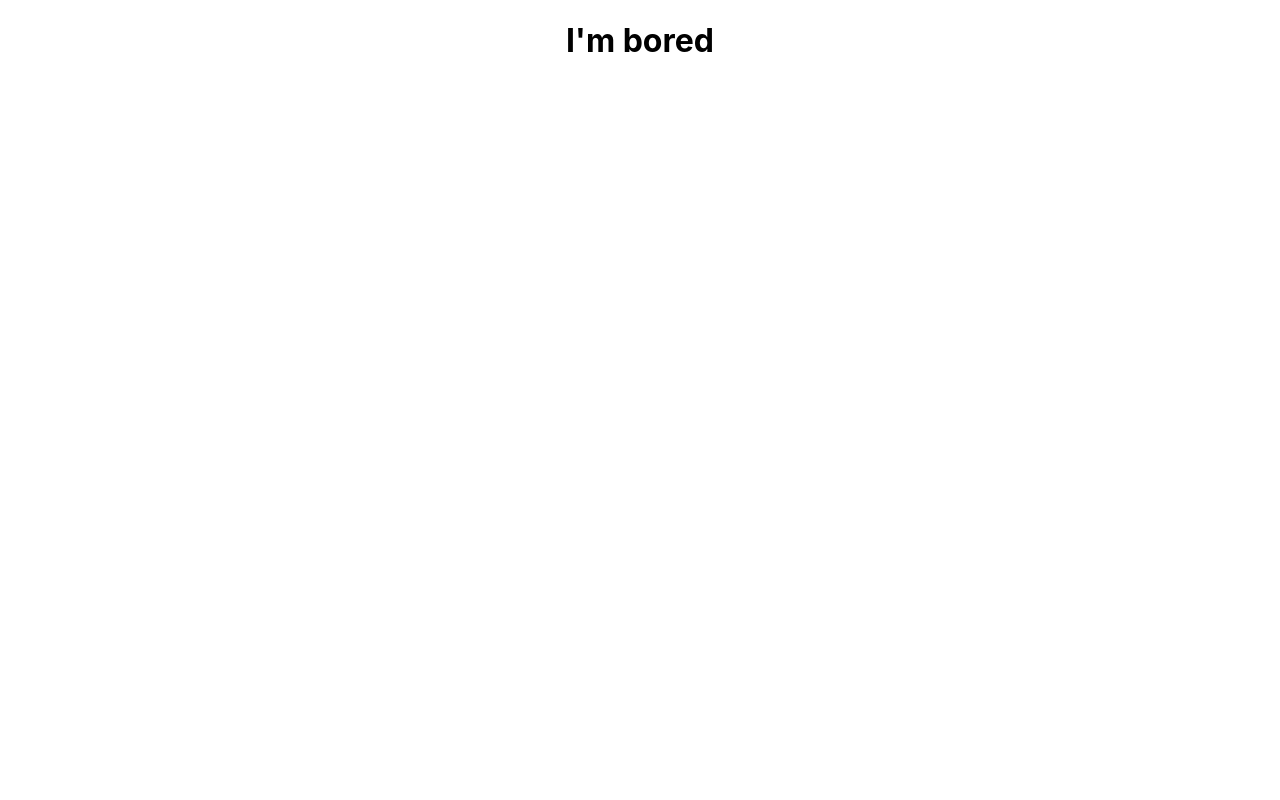
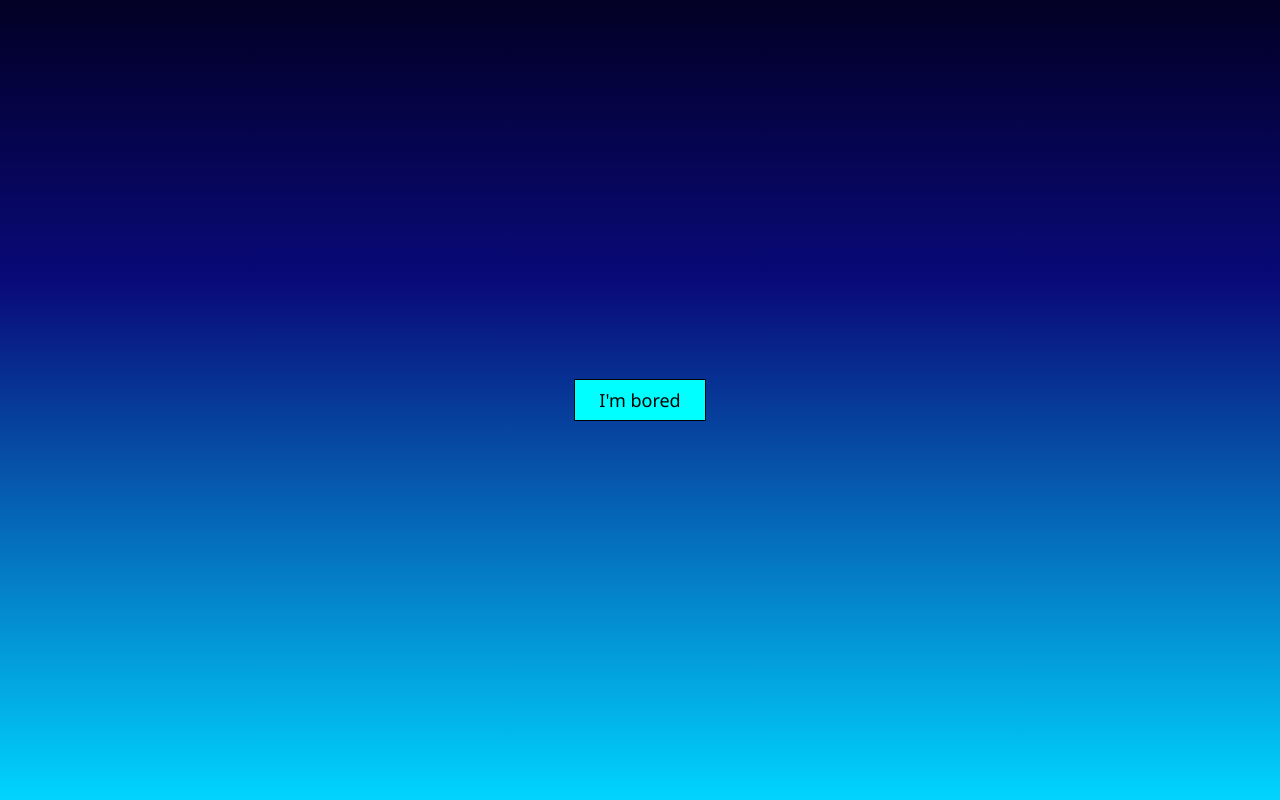
Before and after one commit to kareembh/bored, a React (Create React App) app: page / in a window 1280 px wide. Built offline with nearby package versions, Linux system fonts and the light colour scheme.

Commit message:
added css resets, added some css styles and class names

```diff
--- a/src/App.css
+++ b/src/App.css
@@ -1,38 +1,8 @@
-.App {
-  text-align: center;
+.app{
+  height: 100vh;
+  background: rgb(2,0,36);
+  background: linear-gradient(180deg, rgba(2,0,36,1) 0%, rgba(9,9,121,1) 35%, rgba(0,212,255,1) 100%);
+  display: flex;
+  justify-content: center;
+  align-items: center;
 }
-
-.App-logo {
-  height: 40vmin;
-  pointer-events: none;
-}
-
-@media (prefers-reduced-motion: no-preference) {
-  .App-logo {
-    animation: App-logo-spin infinite 20s linear;
-  }
-}
-
-.App-header {
-  background-color: #282c34;
-  min-height: 100vh;
-  display: flex;
-  flex-direction: column;
-  align-items: center;
-  justify-content: center;
-  font-size: calc(10px + 2vmin);
-  color: white;
-}
-
-.App-link {
-  color: #61dafb;
-}
-
-@keyframes App-logo-spin {
-  from {
-    transform: rotate(0deg);
-  }
-  to {
-    transform: rotate(360deg);
-  }
-}
--- a/src/App.js
+++ b/src/App.js
@@ -24,9 +24,10 @@ function App() {
   }
 
   return (
-    <div className="App">
-      {showActivity ? <Activity activity={activities}/>: null}
-     <Button
+    <div className="app">
+      {showActivity ? <Activity className="activity-display" activity={activities}/>: null}
+      <Button
+        className="i-am-bored-button"
         getActivities={getActivities}
         buttonText={showActivity ? 'I\'m still bored' : 'I\'m bored'}
       />
--- a/src/components/Activity/Activity.js
+++ b/src/components/Activity/Activity.js
@@ -1,10 +1,13 @@
+import "./Activity.css"
 const Activity = (props) =>{
     return(
-    <div>
-        <h1>{props.activity.activity}</h1>
-        <p>Accessibility: {props.activity.accessibility}</p>
-        <p>Number of participants: {props.activity.participants}</p>
-        <p>Type of activity: {props.activity.type}</p>
+    <div className="activity-card">
+        <h1 className="activity-name">{props.activity.activity}</h1>
+        <div className="activity-details">
+            <p>Accessibility: {props.activity.accessibility}</p>
+            <p>Number of participants: {props.activity.participants}</p>
+            <p>Type of activity: {props.activity.type}</p>
+        </div>
     </div>
     )
 }
--- /dev/null
+++ b/src/components/Button/Button.css
@@ -0,0 +1,19 @@
+.btn{
+    width: 130px;
+    height: 40px;
+    background-color: aqua;
+    border: solid black 0.5px;
+    display: flex;
+    justify-content: center;
+    align-items: center;
+}
+.btn:hover{
+    width: 135px;
+    height: 45px;
+    background-color: rgb(106, 235, 235);
+}
+
+.btn-text{
+    font-size: 18px;
+    font-family: 'Segoe UI', Tahoma, Geneva, Verdana, sans-serif;
+}
--- a/src/components/Button/Button.js
+++ b/src/components/Button/Button.js
@@ -1,8 +1,9 @@
+import './Button.css'
 const Button = (props) =>{
     return(
-    <div onClick={props.getActivities}>
-        <h1>{props.buttonText}</h1>
-    </div>
+        <div className="btn" onClick={props.getActivities}>
+            <p className="btn-text">{props.buttonText}</p>
+        </div>
     )
 }
 
--- a/src/index.css
+++ b/src/index.css
@@ -1,13 +1,48 @@
+/* http://meyerweb.com/eric/tools/css/reset/
+   v2.0 | 20110126
+   License: none (public domain)
+*/
+
+html, body, div, span, applet, object, iframe,
+h1, h2, h3, h4, h5, h6, p, blockquote, pre,
+a, abbr, acronym, address, big, cite, code,
+del, dfn, em, img, ins, kbd, q, s, samp,
+small, strike, strong, sub, sup, tt, var,
+b, u, i, center,
+dl, dt, dd, ol, ul, li,
+fieldset, form, label, legend,
+table, caption, tbody, tfoot, thead, tr, th, td,
+article, aside, canvas, details, embed,
+figure, figcaption, footer, header, hgroup,
+menu, nav, output, ruby, section, summary,
+time, mark, audio, video {
+	margin: 0;
+	padding: 0;
+	border: 0;
+	font-size: 100%;
+	font: inherit;
+	vertical-align: baseline;
+}
+/* HTML5 display-role reset for older browsers */
+article, aside, details, figcaption, figure,
+footer, header, hgroup, menu, nav, section {
+	display: block;
+}
 body {
-  margin: 0;
-  font-family: -apple-system, BlinkMacSystemFont, 'Segoe UI', 'Roboto', 'Oxygen',
-    'Ubuntu', 'Cantarell', 'Fira Sans', 'Droid Sans', 'Helvetica Neue',
-    sans-serif;
-  -webkit-font-smoothing: antialiased;
-  -moz-osx-font-smoothing: grayscale;
+	line-height: 1;
 }
-
-code {
-  font-family: source-code-pro, Menlo, Monaco, Consolas, 'Courier New',
-    monospace;
+ol, ul {
+	list-style: none;
 }
+blockquote, q {
+	quotes: none;
+}
+blockquote:before, blockquote:after,
+q:before, q:after {
+	content: '';
+	content: none;
+}
+table {
+	border-collapse: collapse;
+	border-spacing: 0;
+}
```
Also changed, not shown: src/components/Activity/Activity.css (added).
